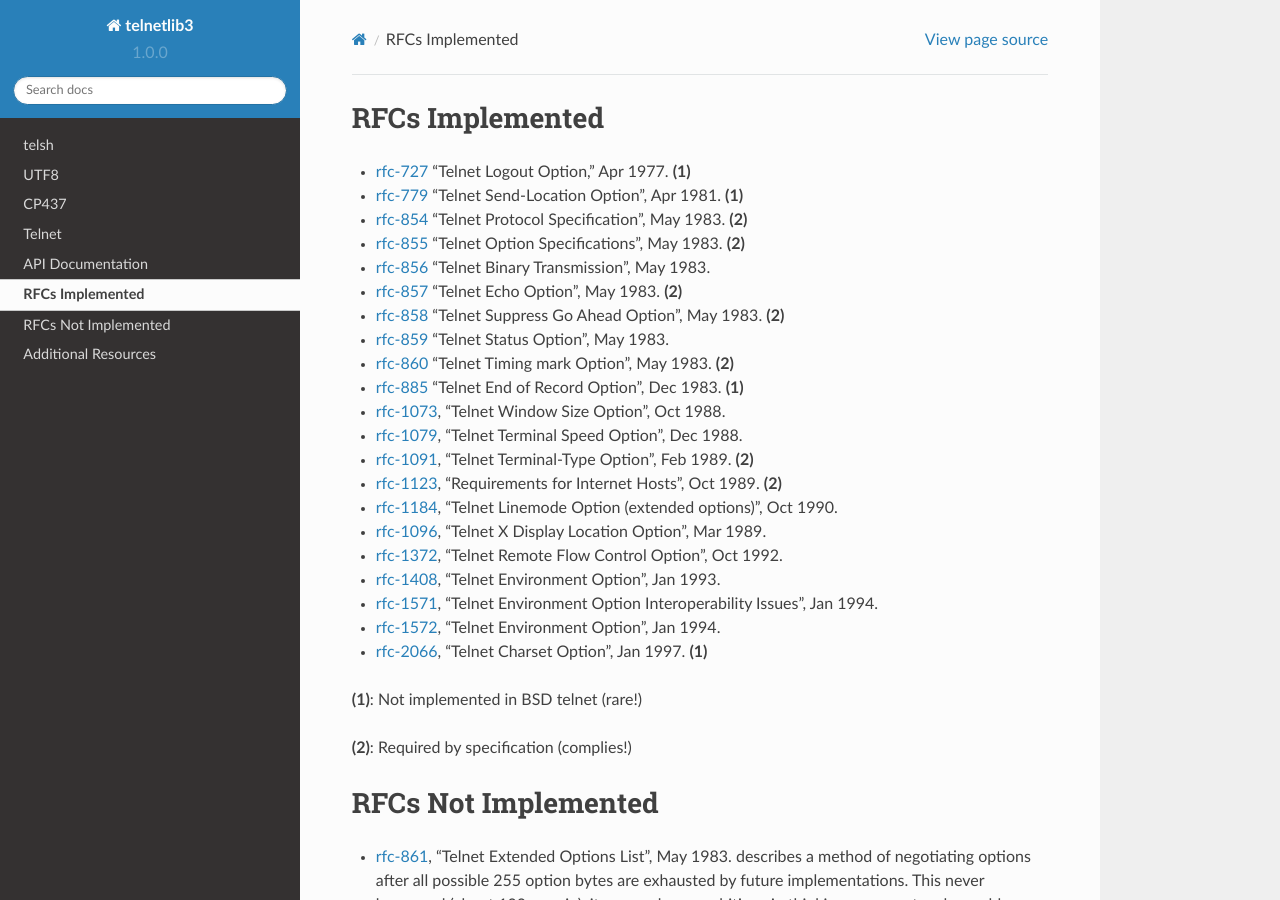
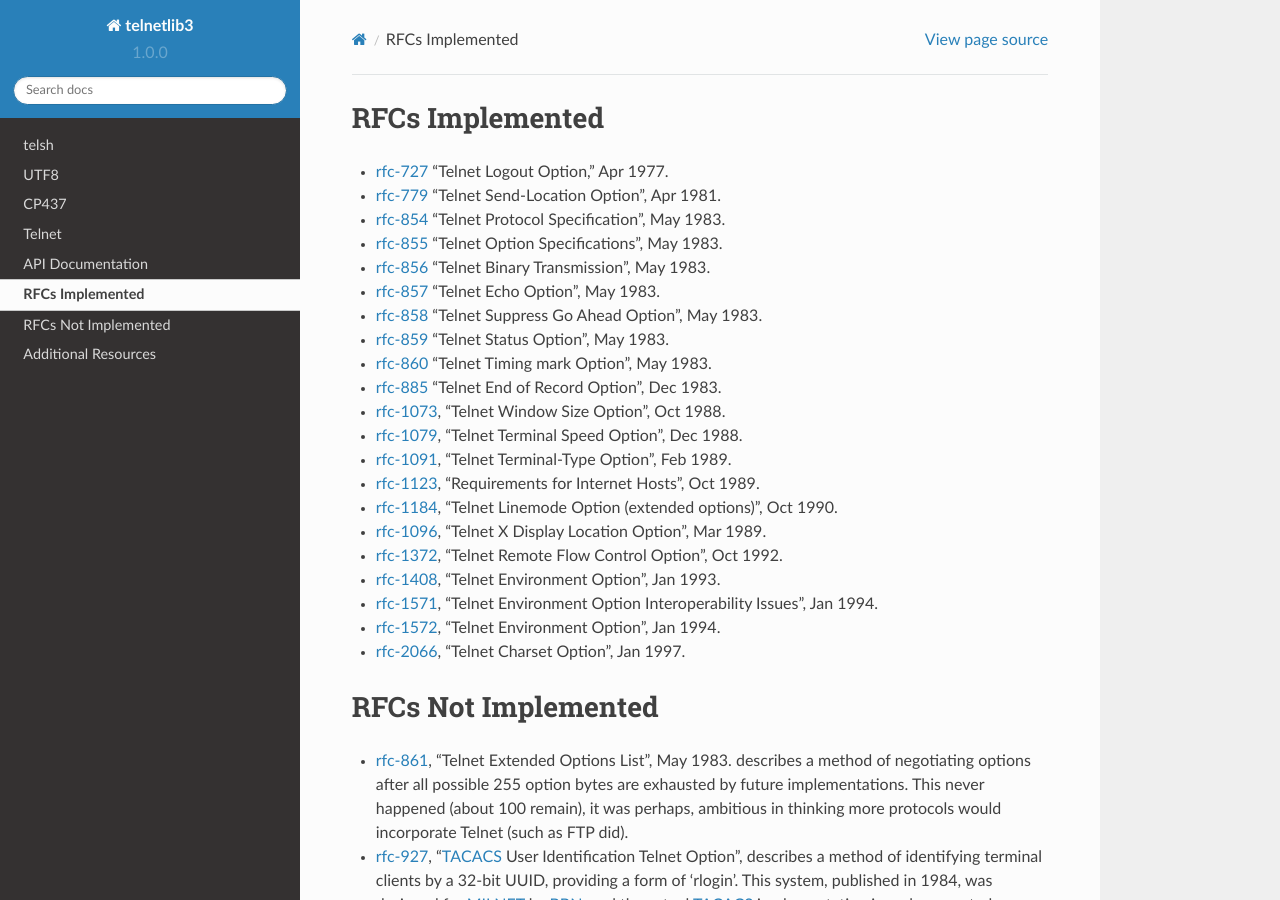
Before and after one commit to jquast/telnetlib3, a Sphinx documentation site: the page built from docs/rfcs.rst, in a window 1280 px wide and 900 px high. Built offline with Sphinx 7.4.7 and the Read the Docs theme 2.0.0, drawn with Linux system fonts in a browser that asks for light colours.

Commit message:
cut out RFC 1/2 footnotes

```diff
--- a/docs/rfcs.rst
+++ b/docs/rfcs.rst
@@ -1,31 +1,27 @@
 RFCs Implemented
 ================
 
-* `rfc-727`_ "Telnet Logout Option," Apr 1977. **(1)**
-* `rfc-779`_ "Telnet Send-Location Option", Apr 1981. **(1)**
-* `rfc-854`_ "Telnet Protocol Specification", May 1983. **(2)**
-* `rfc-855`_ "Telnet Option Specifications", May 1983. **(2)**
+* `rfc-727`_ "Telnet Logout Option," Apr 1977.
+* `rfc-779`_ "Telnet Send-Location Option", Apr 1981.
+* `rfc-854`_ "Telnet Protocol Specification", May 1983.
+* `rfc-855`_ "Telnet Option Specifications", May 1983.
 * `rfc-856`_ "Telnet Binary Transmission", May 1983.
-* `rfc-857`_ "Telnet Echo Option", May 1983. **(2)**
-* `rfc-858`_ "Telnet Suppress Go Ahead Option", May 1983. **(2)**
+* `rfc-857`_ "Telnet Echo Option", May 1983.
+* `rfc-858`_ "Telnet Suppress Go Ahead Option", May 1983.
 * `rfc-859`_ "Telnet Status Option", May 1983.
-* `rfc-860`_ "Telnet Timing mark Option", May 1983. **(2)**
-* `rfc-885`_ "Telnet End of Record Option", Dec 1983. **(1)**
+* `rfc-860`_ "Telnet Timing mark Option", May 1983.
+* `rfc-885`_ "Telnet End of Record Option", Dec 1983.
 * `rfc-1073`_, "Telnet Window Size Option", Oct 1988.
 * `rfc-1079`_, "Telnet Terminal Speed Option", Dec 1988.
-* `rfc-1091`_, "Telnet Terminal-Type Option", Feb 1989. **(2)**
-* `rfc-1123`_, "Requirements for Internet Hosts", Oct 1989. **(2)**
+* `rfc-1091`_, "Telnet Terminal-Type Option", Feb 1989.
+* `rfc-1123`_, "Requirements for Internet Hosts", Oct 1989.
 * `rfc-1184`_, "Telnet Linemode Option (extended options)", Oct 1990.
 * `rfc-1096`_, "Telnet X Display Location Option", Mar 1989.
 * `rfc-1372`_, "Telnet Remote Flow Control Option", Oct 1992.
 * `rfc-1408`_, "Telnet Environment Option", Jan 1993.
 * `rfc-1571`_, "Telnet Environment Option Interoperability Issues", Jan 1994.
 * `rfc-1572`_, "Telnet Environment Option", Jan 1994.
-* `rfc-2066`_, "Telnet Charset Option", Jan 1997. **(1)**
-
-**(1)**: Not implemented in BSD telnet (rare!)
-
-**(2)**: Required by specification (complies!)
+* `rfc-2066`_, "Telnet Charset Option", Jan 1997.
 
 RFCs Not Implemented
 ====================
```
